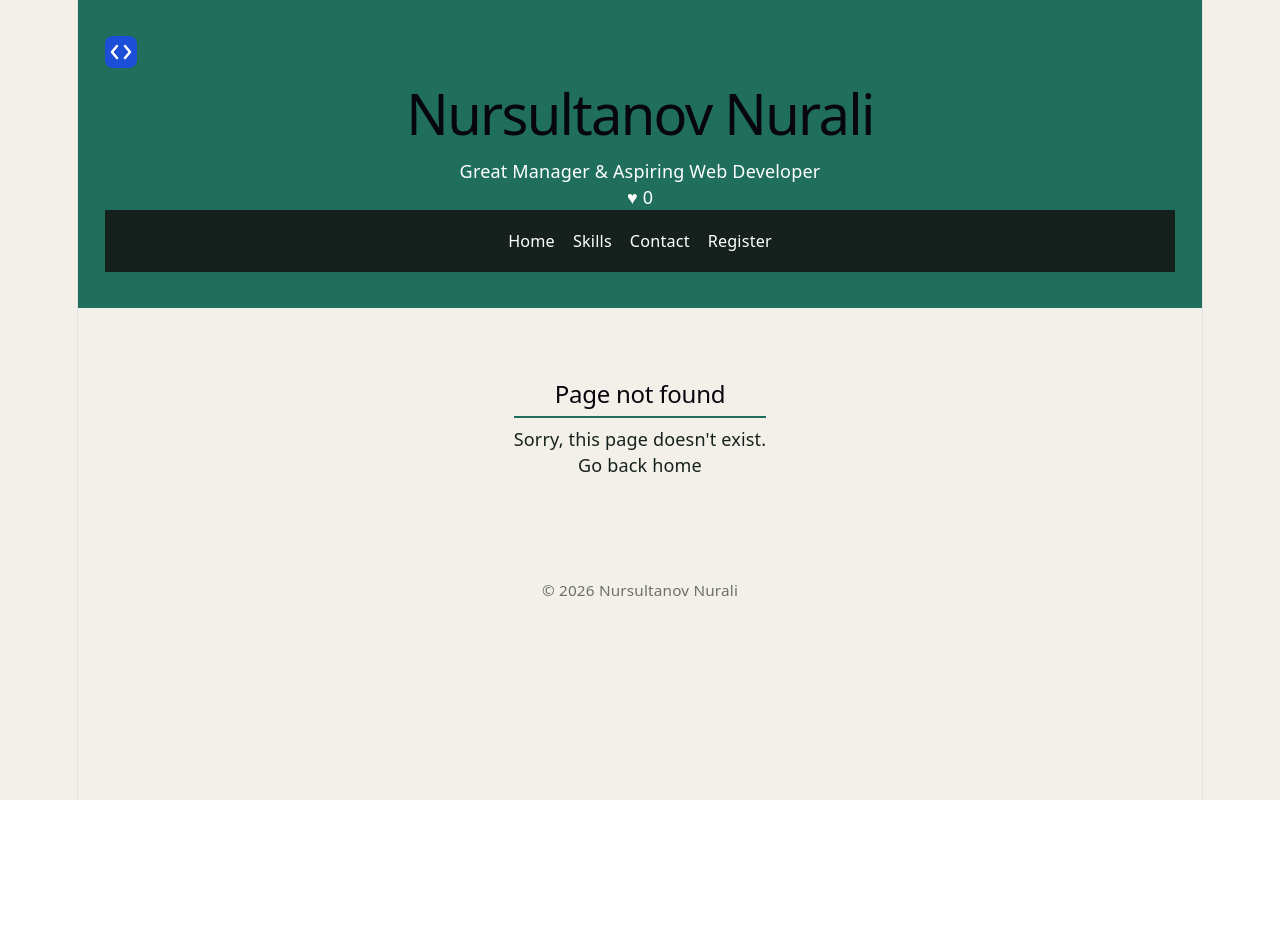
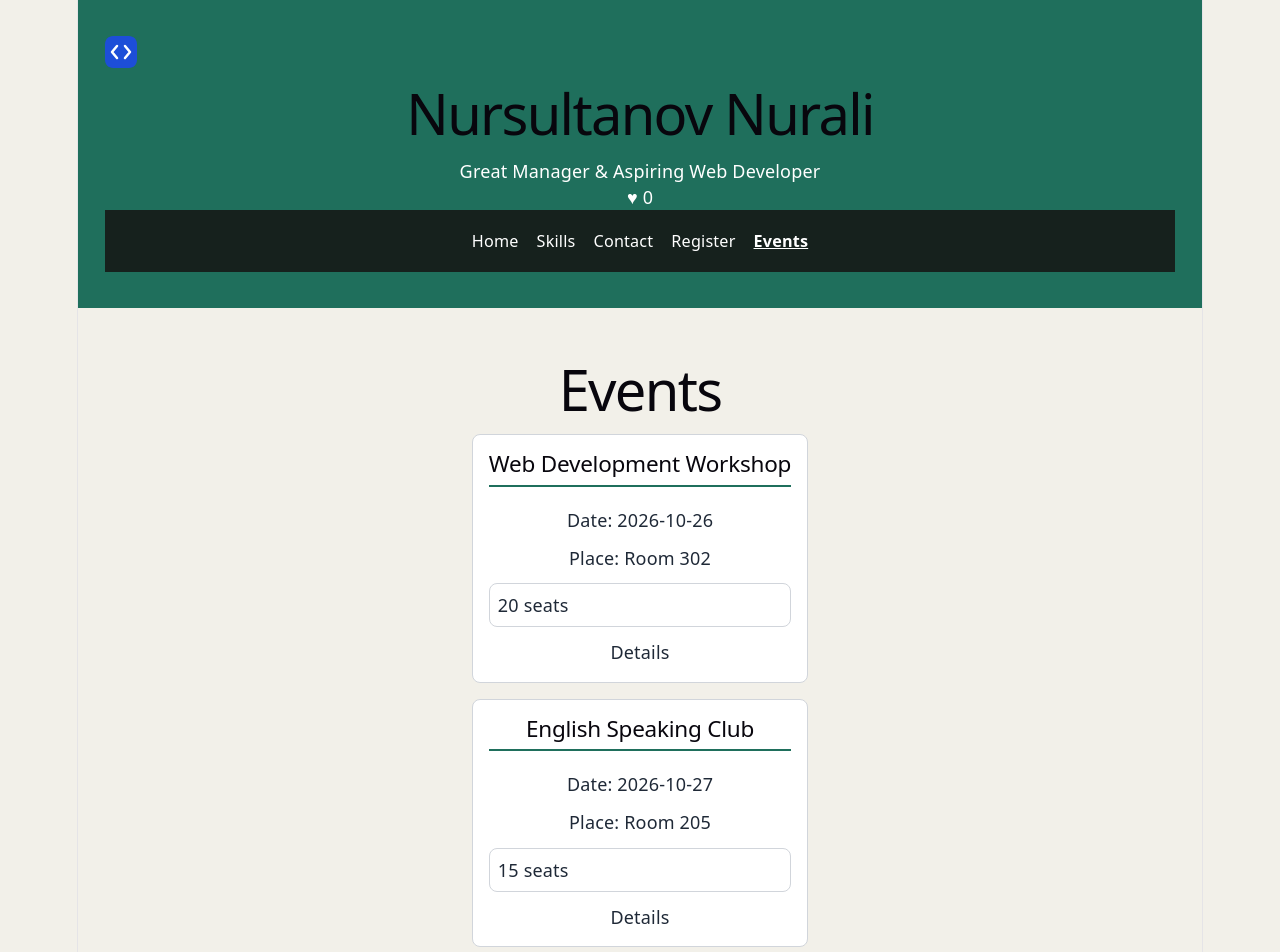
Before and after one commit to nrsltanovnrali-byte/iwamad-practice, a React (Vite) app: page /events in a window 1280 px wide. Before the commit this address had no page. Shown: the top 952 px of the page. Before the commit the page ends 800 px from the top, so only its background shows below. Built offline with nearby package versions, Linux system fonts and the light colour scheme.

Commit message:
Add events list and details pages

```diff
--- a/src/App.tsx
+++ b/src/App.tsx
@@ -1,9 +1,12 @@
+
 import { Routes, Route } from 'react-router';
 import Layout from './components/Layout';
 import HomePage from './pages/HomePage';
 import SkillsPage from './pages/SkillsPage';
 import ContactPage from './pages/ContactPage';
 import RegisterPage from './pages/RegisterPage';
+import EventsPage from './pages/EventsPage';
+import EventDetailsPage from './pages/EventDetailsPage';
 import NotFoundPage from './pages/NotFoundPage';
 import './style.css';
 
@@ -15,6 +18,8 @@ function App() {
         <Route path="skills" element={<SkillsPage />} />
         <Route path="contact" element={<ContactPage />} />
         <Route path="register" element={<RegisterPage />} />
+        <Route path="events" element={<EventsPage />} />
+        <Route path="events/:eventId" element={<EventDetailsPage />} />
         <Route path="*" element={<NotFoundPage />} />
       </Route>
     </Routes>
--- /dev/null
+++ b/src/components/EventCard.tsx
@@ -0,0 +1,32 @@
+
+import { Link } from 'react-router'
+import type { CampusEvent } from '../data/events'
+import Card from './ui/Card'
+import Tag from './ui/Tag'
+
+type Props = {
+  event: CampusEvent
+}
+
+function EventCard({ event }: Props) {
+  return (
+    <article>
+      <Card>
+        <h2>{event.title}</h2>
+
+        <p>Date: {event.date}</p>
+        <p>Place: {event.place}</p>
+
+        <Tag label={`${event.seats} seats`} />
+
+        <p>
+          <Link to={`/events/${event.id}`}>
+            Details
+          </Link>
+        </p>
+      </Card>
+    </article>
+  )
+}
+
+export default EventCard
--- a/src/components/Header.tsx
+++ b/src/components/Header.tsx
@@ -1,3 +1,4 @@
+
 import { NavLink } from 'react-router';
 import { useLikes } from '../context/LikesContext';
 import logo from '../assets/logo.svg';
@@ -43,6 +44,10 @@ function Header({
           <NavLink to="/register" className={({ isActive }) => isActive ? 'active' : ''}>
             Register
           </NavLink>
+
+          <NavLink to="/events" className={({ isActive }) => isActive ? 'active' : ''}>
+            Events
+          </NavLink>
         </nav>
       </div>
     </header>
--- /dev/null
+++ b/src/data/events.ts
@@ -0,0 +1,39 @@
+
+export type CampusEvent = {
+  id: number
+  title: string
+  date: string
+  place: string
+  seats: number
+}
+
+export const events: CampusEvent[] = [
+  {
+    id: 1,
+    title: 'Web Development Workshop',
+    date: '2026-10-26',
+    place: 'Room 302',
+    seats: 20
+  },
+  {
+    id: 2,
+    title: 'English Speaking Club',
+    date: '2026-10-27',
+    place: 'Room 205',
+    seats: 15
+  },
+  {
+    id: 3,
+    title: 'Cybersecurity Quiz',
+    date: '2026-10-28',
+    place: 'Computer Lab',
+    seats: 2
+  },
+  {
+    id: 4,
+    title: 'Student Project Meetup',
+    date: '2026-10-29',
+    place: 'Conference Hall',
+    seats: 30
+  }
+]
--- /dev/null
+++ b/src/pages/EventDetailsPage.tsx
@@ -0,0 +1,35 @@
+
+import { Link, useParams } from 'react-router'
+import { events } from '../data/events'
+
+function EventDetailsPage() {
+  const { eventId } = useParams()
+
+  const event = events.find(
+    (item) => item.id === Number(eventId)
+  )
+
+  if (!event) {
+    return (
+      <section>
+        <h1>Event not found</h1>
+        <p>No event with id {eventId}.</p>
+        <Link to="/events">Back to Events</Link>
+      </section>
+    )
+  }
+
+  return (
+    <section>
+      <h1>{event.title}</h1>
+
+      <p>Date: {event.date}</p>
+      <p>Place: {event.place}</p>
+      <p>Seats: {event.seats}</p>
+
+      <Link to="/events">Back to Events</Link>
+    </section>
+  )
+}
+
+export default EventDetailsPage
--- /dev/null
+++ b/src/pages/EventsPage.tsx
@@ -0,0 +1,19 @@
+
+import { events } from '../data/events'
+import EventCard from '../components/EventCard'
+
+function EventsPage() {
+  return (
+    <section>
+      <h1>Events</h1>
+
+      <div className="card-grid">
+        {events.map((event) => (
+          <EventCard key={event.id} event={event} />
+        ))}
+      </div>
+    </section>
+  )
+}
+
+export default EventsPage
--- a/src/styles/ui.css
+++ b/src/styles/ui.css
@@ -1,3 +1,4 @@
+
 .ui-button {
   padding: var(--space-2) var(--space-4);
   border-radius: var(--radius-md);
@@ -43,6 +44,7 @@
   outline: 2px solid var(--color-primary);
   outline-offset: 3px;
 }
+
 .skills-list {
   display: flex;
   flex-wrap: wrap;
@@ -54,6 +56,7 @@
 .skills-list li {
   margin: 0;
 }
+
 @media (max-width: 639px) {
   header nav {
     display: flex;
@@ -62,3 +65,20 @@
     gap: var(--space-2);
   }
 }
+
+/* Events grid */
+.card-grid {
+  display: grid;
+  gap: var(--space-4);
+  grid-template-columns: repeat(auto-fill, minmax(200px, 1fr));
+}
+
+.card-grid h2 {
+  margin-top: 0;
+  font-size: 1.25rem;
+}
+
+.card-grid .card,
+.card-grid .ui-card {
+  max-width: none;
+}
```
